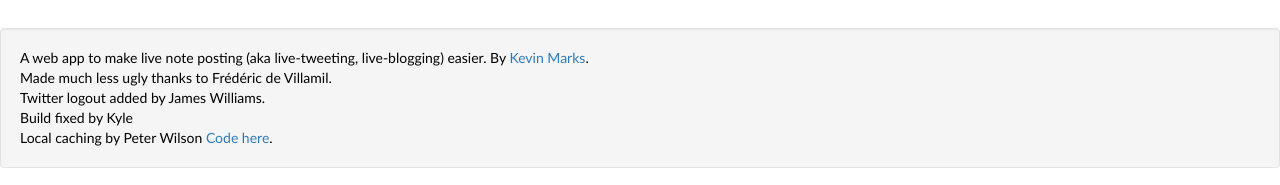
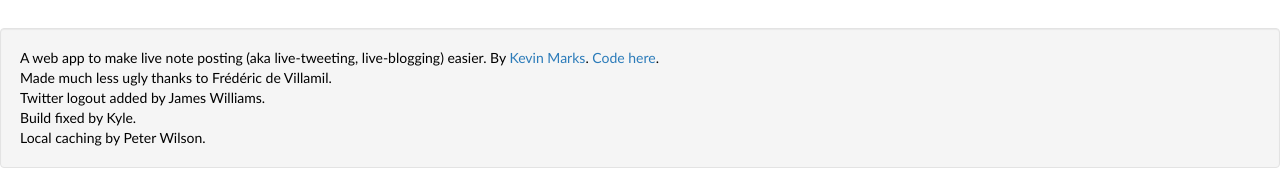
Before and after one commit to kevinmarks/noterlive, a website: page web/index.html in a window 1280 px wide. Shown: the part 743-928 px from the top of the page. Drawn offline with Linux system fonts and the light colour scheme; no server answers.

Commit message:
Small tweaks to layout/html in footer
Gave more prominence to code link. Added line breaks and closed paragraph tag.

```diff
--- a/web/index.html
+++ b/web/index.html
@@ -374,12 +374,11 @@ document.addEventListener("DOMContentLoaded", function() {
 
 </div>
   <footer class='well'>
-    <p>A web app to make live note posting (aka live-tweeting, live-blogging) easier. By <a href="http://kevinmarks.com">Kevin Marks</a>.
-    <p>Made much less ugly thanks to Frédéric de Villamil.
-    <p>Twitter logout added by James Williams.
-    <p>Build fixed by Kyle
-    <p>Local caching by Peter Wilson
-    <a href="https://github.com/kevinmarks/noterlive">Code here</a>.
+    <p>A web app to make live note posting (aka live-tweeting, live-blogging) easier. By <a href="http://kevinmarks.com">Kevin Marks</a>. <a href="https://github.com/kevinmarks/noterlive">Code here</a>.</p>
+    <p>Made much less ugly thanks to Frédéric de Villamil.<br>
+    Twitter logout added by James Williams.<br>
+    Build fixed by Kyle.<br>
+    Local caching by Peter Wilson.</p>
   </footer>
 
 </body>
```
